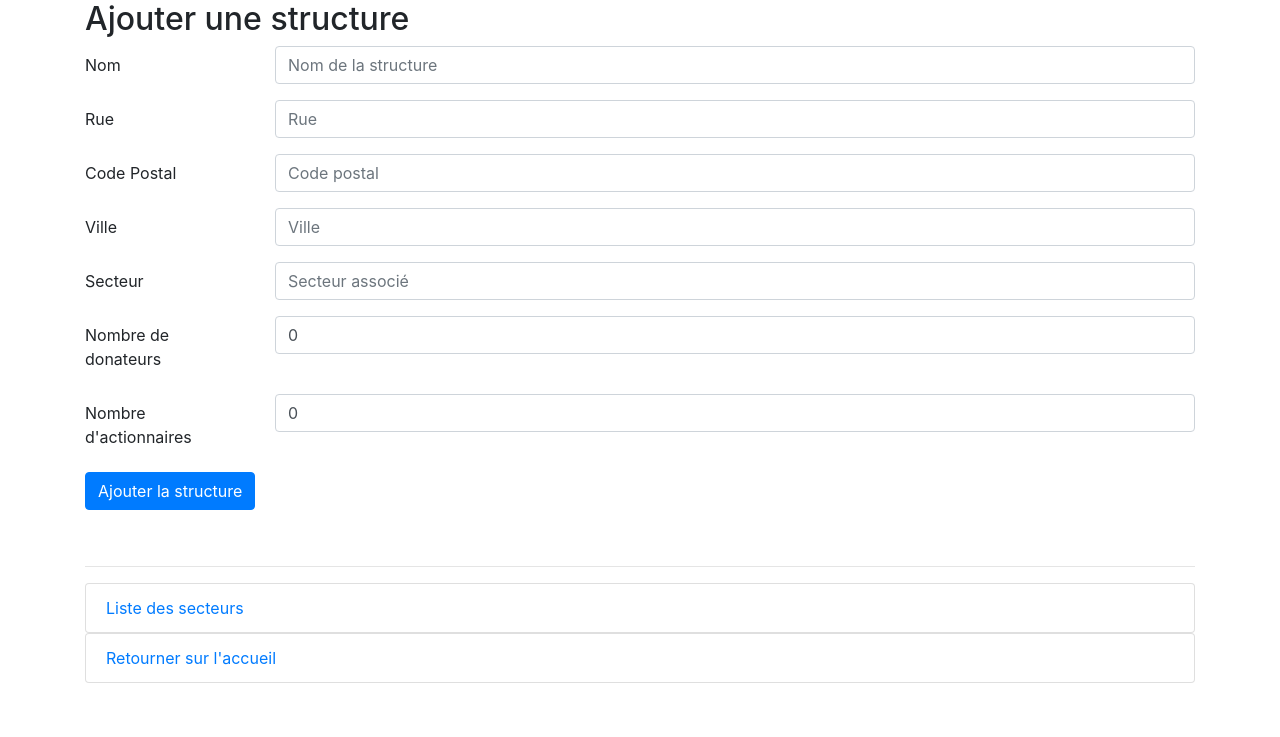
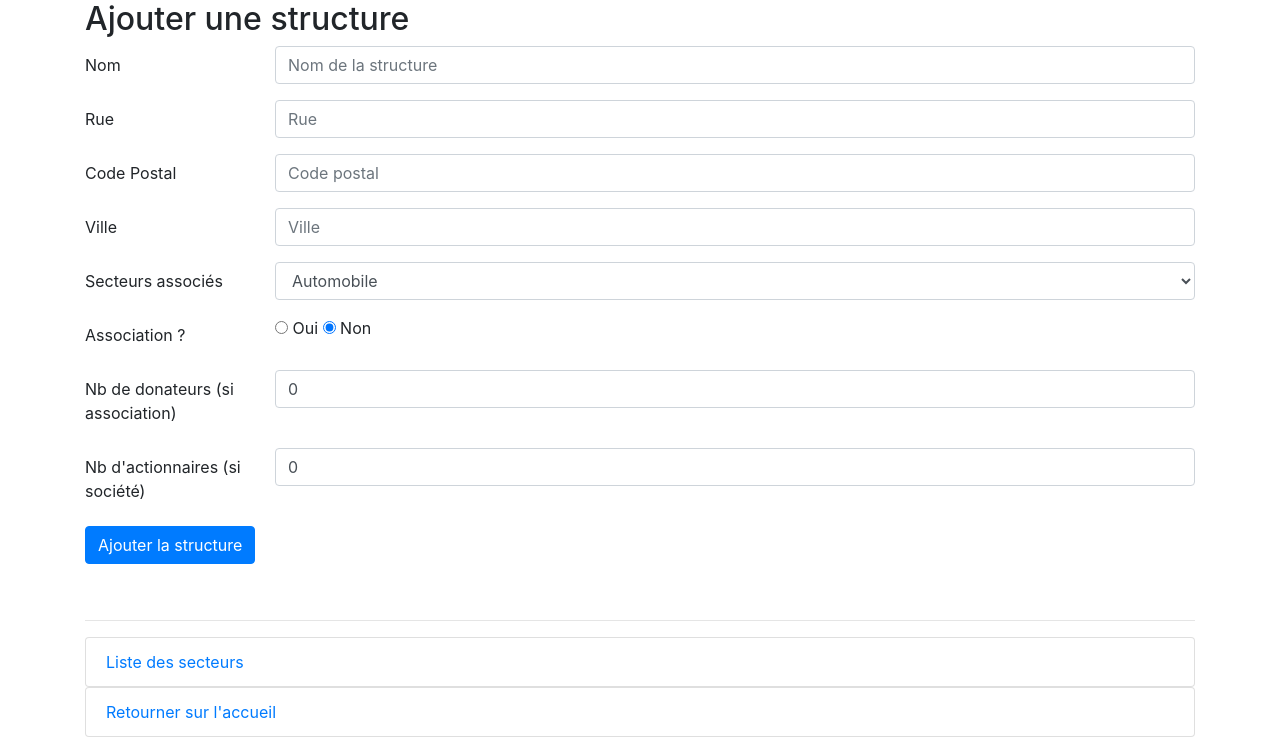
Before and after one commit to florent-dev/cours-php, a PHP site: page /index.php?action=viewStructures in a window 1280 px wide. Shown: the part 530-1267 px from the top of the page. Before the commit the page ends 1213 px from the top, so only its background shows below. Run offline with PHP 8.4, Linux system fonts and the light colour scheme; data comes from the database, SQL or seed files in the repository.

Commit message:
Correction sur ESTASSO

```diff
--- a/projet-mvc-php/Controller/StructureController.php
+++ b/projet-mvc-php/Controller/StructureController.php
@@ -3,6 +3,7 @@
 namespace mvc\Controller;
 
 use Model\Entities\Structure;
+use mvc\Model\Manager\SecteurManager;
 use mvc\Model\Manager\StructureManager;
 
 require_once('SController.php');
@@ -12,15 +13,20 @@ use mvc\Controller\SController;
 
 class StructureController extends SController
 {
+    private $_secteurManager;
+
     public function __construct()
     {
         $this->manager = new StructureManager();
+        $this->_secteurManager = new SecteurManager();
     }
 
     public function viewStructures(): void
     {
         $title = 'Liste des structures';
         $structures = $this->findAll();
+
+        $secteurs = $this->_secteurManager->findAll(\PDO::FETCH_ASSOC);
 
         require(__DIR__ . '/../View/viewStructures.php');
     }
@@ -29,6 +35,8 @@ class StructureController extends SController
     {
         $title = 'Détail de la structure';
         $structure = $this->findById($id);
+
+        $secteurStructure = $this->_secteurManager->findAll(\PDO::FETCH_ASSOC);
 
         require(__DIR__ . '/../View/viewStructure.php');
     }
--- a/projet-mvc-php/Model/Manager/SecteurManager.php
+++ b/projet-mvc-php/Model/Manager/SecteurManager.php
@@ -28,10 +28,10 @@ class SecteurManager extends PDOManager
         return $stmt;
     }
 
-    public function findAll(int $pdoFecthMode): array
+    public function findAll(int $pdoFetchMode): array
     {
         $stmt = $this->find();
-        $secteurs = $stmt->fetchAll($pdoFecthMode);
+        $secteurs = $stmt->fetchAll($pdoFetchMode);
 
         $secteursEntities = [];
         foreach($secteurs as $secteur) {
--- a/projet-mvc-php/View/viewStructure.php
+++ b/projet-mvc-php/View/viewStructure.php
@@ -3,7 +3,7 @@
 <div class="container">
     <div class="jumbotron jumbotron-fluid">
         <div class="container">
-            <h1 class="display-4">Structure n°<?= $structure->getId() ?></h1>
+            <h1 class="display-4"><?= (($structure->getEstAssocie()) ? 'Association' : 'Société') ?> <?= $structure->getNom() ?></h1>
         </div>
     </div>
 
@@ -12,7 +12,7 @@
     <div>Rue : <?= $structure->getRue() ?></div>
     <div>CP : <?= $structure->GetCp() ?></div>
     <div>Ville : <?= $structure->getVille() ?></div>
-    <div>Est associé : <?= $structure->getEstAssocie() ?></div>
+    <div>Type : <?= (($structure->getEstAssocie()) ? 'Association' : 'Société') ?></div>
     <div>Nombre de donateurs : <?= $structure->getNbDonateurs() ?></div>
     <div>Nombre de d'actionnaires : <?= $structure->getNbActionnaires() ?></div>
 
--- a/projet-mvc-php/View/viewStructures.php
+++ b/projet-mvc-php/View/viewStructures.php
@@ -44,21 +44,35 @@
         </div>
 
         <div class="form-group row">
-            <label for="estasso" class="col-sm-2 col-form-label">Secteur</label>
+            <label for="secteurs" class="col-sm-2 col-form-label">Secteurs associés</label>
             <div class="col-sm-10">
-                <input required type="number" class="form-control" placeholder="Secteur associé" name="estasso" id="estasso" min="1">
+                <select required class="form-control" name="secteurs" id="secteurs">
+                    <?php foreach ($secteurs as $secteur) { ?>
+                        <option value="<?= $secteur->getId() ?>"><?= $secteur->getLibelle() ?></option>
+                    <?php } ?>
+                </select>
             </div>
         </div>
 
         <div class="form-group row">
-            <label for="nb_donateurs" class="col-sm-2 col-form-label">Nombre de donateurs</label>
+            <label for="estasso" class="col-sm-2 col-form-label">Association ?</label>
+            <div class="col-sm-10">
+                <input type="radio" name="estasso" id="estasso_oui" value="1" />
+                <label for="estasso_oui">Oui</label>
+                <input type="radio" name="estasso" id="estasso_non" value="0" checked />
+                <label for="estasso_non">Non</label>
+            </div>
+        </div>
+
+        <div class="form-group row">
+            <label for="nb_donateurs" class="col-sm-2 col-form-label">Nb de donateurs (si association)</label>
             <div class="col-sm-10">
                 <input required type="number" class="form-control" placeholder="Nombre de donateurs" name="nb_donateurs" id="nb_donateurs" value="0" min="0">
             </div>
         </div>
 
         <div class="form-group row">
-            <label for="nb_actionnaires" class="col-sm-2 col-form-label">Nombre d'actionnaires</label>
+            <label for="nb_actionnaires" class="col-sm-2 col-form-label">Nb d'actionnaires (si société)</label>
             <div class="col-sm-10">
                 <input required type="number" class="form-control" placeholder="Nombre d'actionnaires" name="nb_actionnaires" id="nb_actionnaires" value="0" min="0">
             </div>
```
